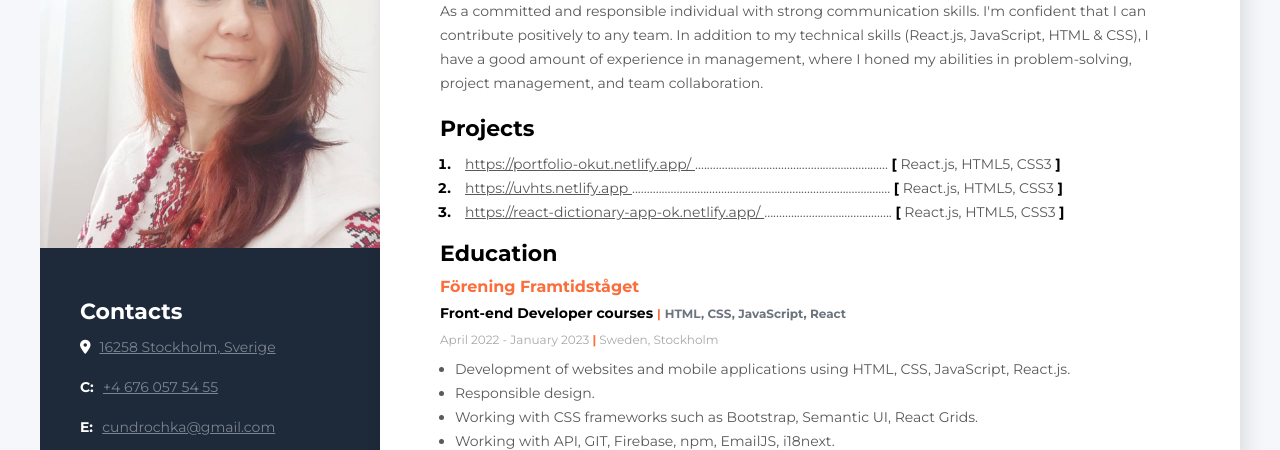
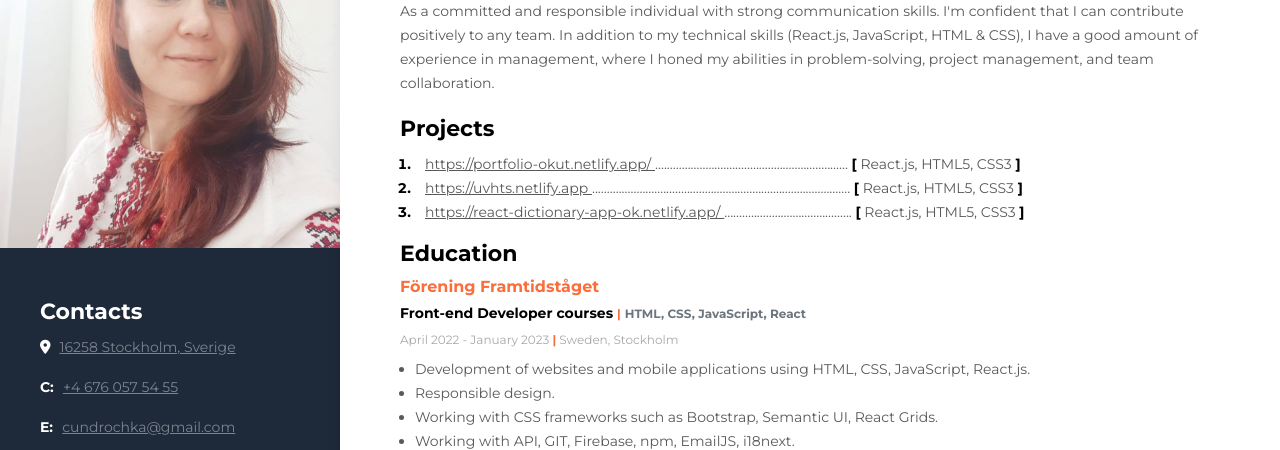
Before and after one commit to OlenaKut/CV-EN, a plain HTML site: page index.html in a window 1280 px wide. Shown: the part 133-583 px from the top of the page. Drawn offline with nearby package versions, Linux system fonts and the light colour scheme.

Commit message:
Changed size

```diff
--- a/styles/styles.css
+++ b/styles/styles.css
@@ -7,7 +7,7 @@ body {
 .main {
 	display: flex;
 	flex-direction: row-reverse;
-	width: 1200px;
+	width: 1300px;
 	margin: 0 auto;
 }
 
```
